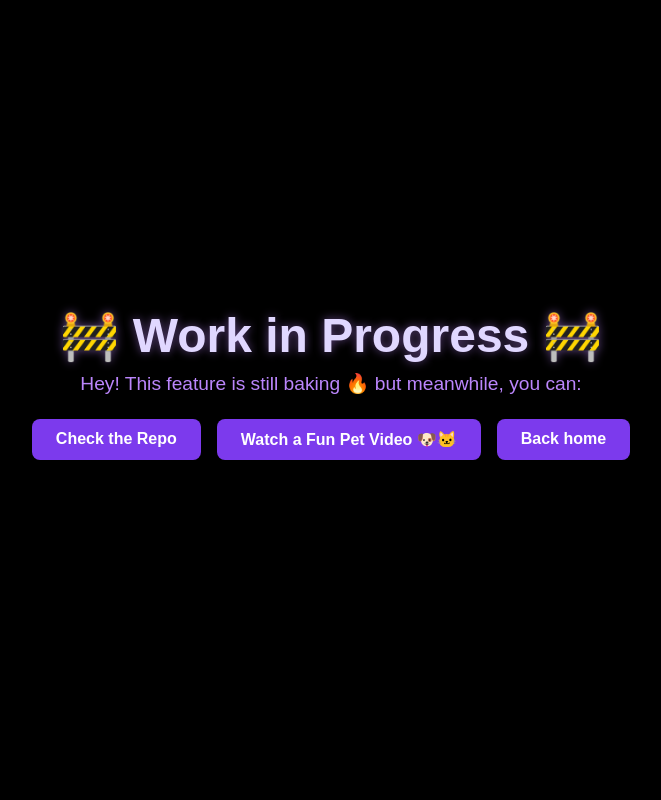
After one commit to victor-alvop/MySite, a Flask app: page /store-warehouse in a window 1280 px wide. The commit adds this page. Shown: the whole page, without its empty margins (309-970 px from the left). Run offline with Flask 3, Linux system fonts and the light colour scheme; parts of the project's set-up code (start-up, migrations or seed data) failed here and were passed over.

Commit message:
feat: New warehouse page(in progress)

```diff
--- a/app/__init__.py
+++ b/app/__init__.py
@@ -9,11 +9,13 @@ def create_app():
     db.init_app(app)
 
     from app.routes.home import home_bp
+    from app.routes.home import store_warehouse_bp
     from app.routes.datashake import datashake_bp
     from app.routes.cryptoInfo import crypto_info_bp
 
     app.register_blueprint(home_bp)
     app.register_blueprint(datashake_bp)
     app.register_blueprint(crypto_info_bp, url_prefix='/crypto')
+    app.register_blueprint(store_warehouse_bp)
 
     return app
--- a/app/routes/home.py
+++ b/app/routes/home.py
@@ -1,7 +1,12 @@
 from flask import Blueprint, render_template
 
 home_bp = Blueprint('home', __name__)
+store_warehouse_bp = Blueprint('warehouse', __name__)
 
 @home_bp.route("/")
 def home():
     return render_template("index.html")
+
+@store_warehouse_bp.route('/store-warehouse')
+def store_warehouse():
+    return render_template('Progress.html')
--- /dev/null
+++ b/app/templates/Progress.html
@@ -0,0 +1,122 @@
+<!DOCTYPE html>
+<html lang="en">
+<head>
+<meta charset="UTF-8" />
+<meta name="viewport" content="width=device-width, initial-scale=1" />
+<title>Under Construction - Fun Mode</title>
+<style>
+  :root {
+    --bg-color: #000000;
+    --text-color: #e0d7ff;
+    --accent-color: #bb86fc;
+    --button-bg: #7c3aed;
+    --button-hover-bg: #5b21b6;
+    --popup-bg: #2c2c2c; /* fondo gris oscuro para popup */
+    --shadow-color: rgba(187, 134, 252, 0.5);
+  }
+
+  * {
+    margin: 0;
+    padding: 0;
+    box-sizing: border-box;
+    font-family: Arial, sans-serif;
+  }
+
+  body {
+    background-color: var(--bg-color);
+    color: var(--text-color);
+    display: flex;
+    flex-direction: column;
+    justify-content: center;
+    align-items: center;
+    min-height: 100vh;
+    padding: 1rem;
+    text-align: center;
+  }
+
+  h1 {
+    font-size: 3rem;
+    margin-bottom: 0.5rem;
+    text-shadow: 0 0 10px var(--shadow-color);
+  }
+
+  p {
+    font-size: 1.2rem;
+    margin-bottom: 1.5rem;
+    color: var(--accent-color);
+  }
+
+  .buttons {
+    display: flex;
+    gap: 1rem;
+    justify-content: center;
+    margin-bottom: 2rem;
+    flex-wrap: wrap;
+  }
+
+  a.button {
+    background-color: var(--button-bg);
+    color: white;
+    padding: 0.7rem 1.5rem;
+    border-radius: 8px;
+    text-decoration: none;
+    font-weight: bold;
+    /* Sin sombra ni transición */
+    transition: background-color 0.3s ease;
+  }
+
+  a.button:hover {
+    background-color: var(--button-hover-bg);
+    cursor: pointer;
+  }
+
+  .popup {
+    background-color: var(--popup-bg);
+    padding: 1rem 1.5rem;
+    border-radius: 12px;
+    max-width: 600px;
+    box-shadow: 0 6px 15px var(--shadow-color);
+  }
+
+  .popup h2 {
+    margin-bottom: 1rem;
+  }
+
+  .video-container {
+    margin-top: 1rem;
+    border-radius: 12px;
+    overflow: hidden;
+    box-shadow: 0 4px 12px var(--shadow-color);
+  }
+
+  iframe {
+    width: 100%;
+    height: 315px;
+    border: none;
+  }
+
+  @media (max-width: 640px) {
+    h1 {
+      font-size: 2rem;
+    }
+
+    iframe {
+      height: 200px;
+    }
+  }
+</style>
+</head>
+<body>
+
+  <h1>🚧 Work in Progress 🚧</h1>
+  <p>Hey! This feature is still baking 🔥 but meanwhile, you can:</p>
+
+  <div class="buttons">
+    <a href="https://github.com/victor-alvop/StoreWarehouse" target="_blank" class="button">Check the Repo</a>
+    <a href="https://youtu.be/-AdteE-KuIg" target="_blank" class="button">Watch a Fun Pet Video 🐶🐱</a>
+    <a href="{{ url_for('home.home') }}" class="button">Back home</a>
+  </div>
+
+  </div>
+</body>
+</html>
```
Also changed, not shown: app/static/css/styles.css (+32 -3 lines), app/templates/index.html (+10 -8 lines), app/static/assets/img/btcLOGO.png (added), app/static/assets/img/storewh.png (added), 3 other files.
